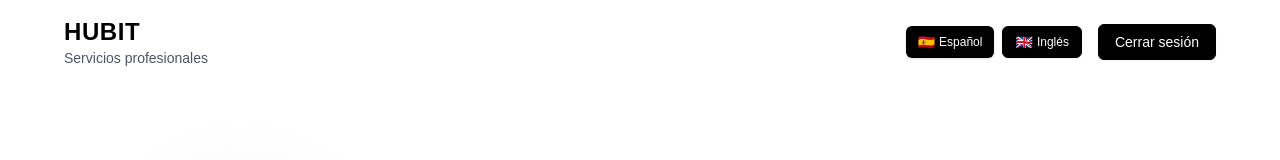
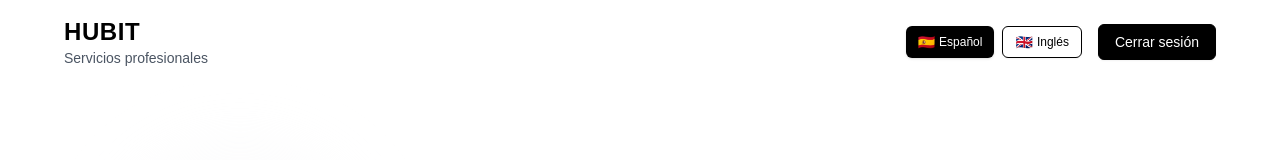
Before and after one commit to Hubit85/HubitApp, a Next.js app: page /dashboard in a window 1280 px wide. Shown: the top 160 px of the page. Built offline with nearby package versions, Linux system fonts and the light colour scheme.

Commit message:
style(language-switcher): Apply alternating black/white button styles

```diff
--- a/src/components/LanguageSwitcher.tsx
+++ b/src/components/LanguageSwitcher.tsx
@@ -14,7 +14,7 @@ export function LanguageSwitcher() {
         className={`flex items-center gap-1 ${
           language === "es"
             ? "bg-black hover:bg-gray-800 text-white"
-            : "bg-black hover:bg-gray-800 text-white border-black"
+            : "bg-white hover:bg-gray-100 text-black border-black"
         }`}
       >
         <span className="text-sm">🇪🇸</span>
@@ -27,7 +27,7 @@ export function LanguageSwitcher() {
         className={`flex items-center gap-1 ${
           language === "en"
             ? "bg-black hover:bg-gray-800 text-white"
-            : "bg-black hover:bg-gray-800 text-white border-black"
+            : "bg-white hover:bg-gray-100 text-black border-black"
         }`}
       >
         <span className="text-sm">🇬🇧</span>
```
